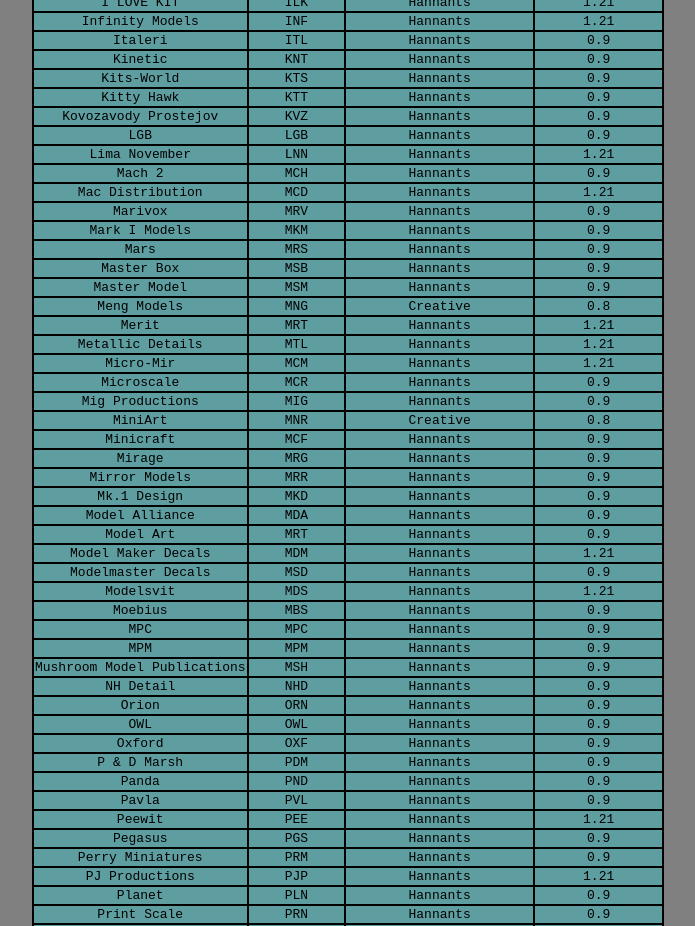
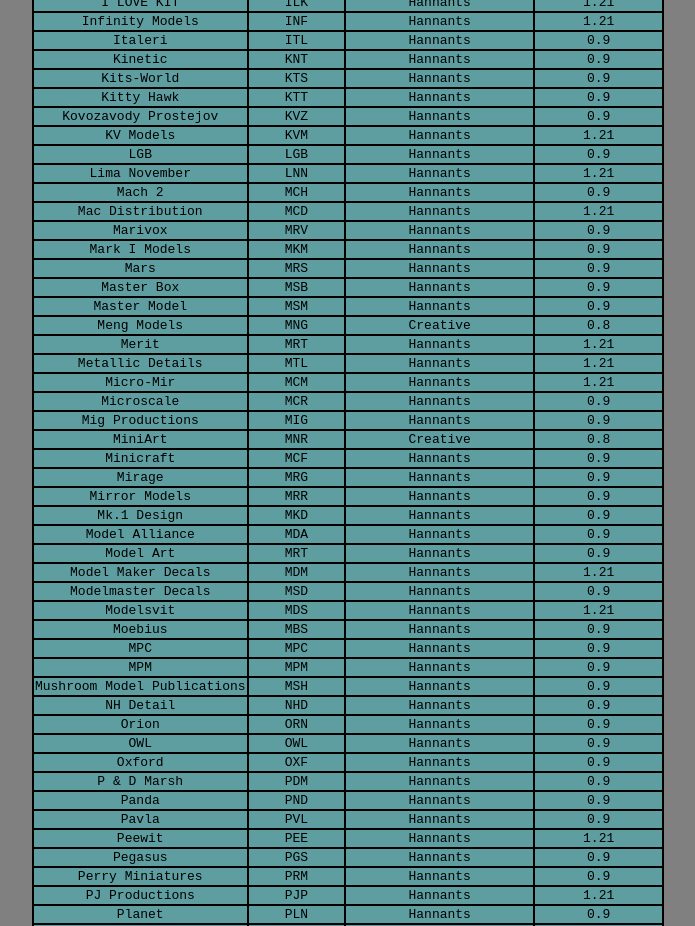
Before and after one commit to Liiaam93/mh-tool, a Next.js app: page /price-info in a window 1280 px wide. Shown: the part 1900-2826 px from the top of the page, without its empty margins (292-987 px from the left). Built offline with nearby package versions, Linux system fonts and the light colour scheme.

Commit message:
price-update
KV models 1.21

```diff
--- a/src/components/Price-info.js
+++ b/src/components/Price-info.js
@@ -604,6 +604,12 @@
             <td>0.9</td>
           </tr>
           <tr>
+            <td>KV Models</td>
+            <td>KVM</td>
+            <td>Hannants</td>
+            <td>1.21</td>
+          </tr>
+          <tr>
             <td>LGB</td>
             <td>LGB</td>
             <td>Hannants</td>
--- a/src/utils/hannantsAPI.js
+++ b/src/utils/hannantsAPI.js
@@ -65,6 +65,7 @@
       "Merit",
       "FLY",
       "Yahu Models",
+      "KV Models",
       "Infinity Model",
       "Lima November",
       "Peewit",
```
